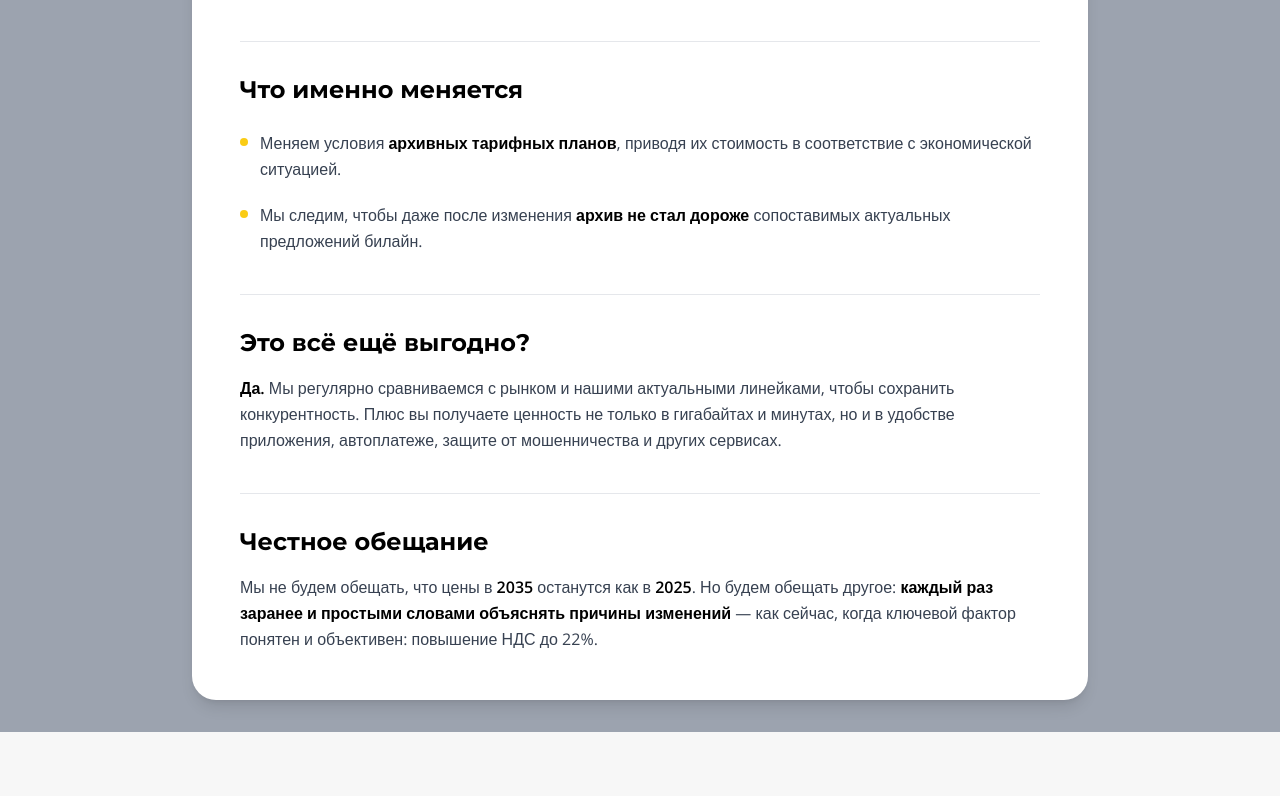
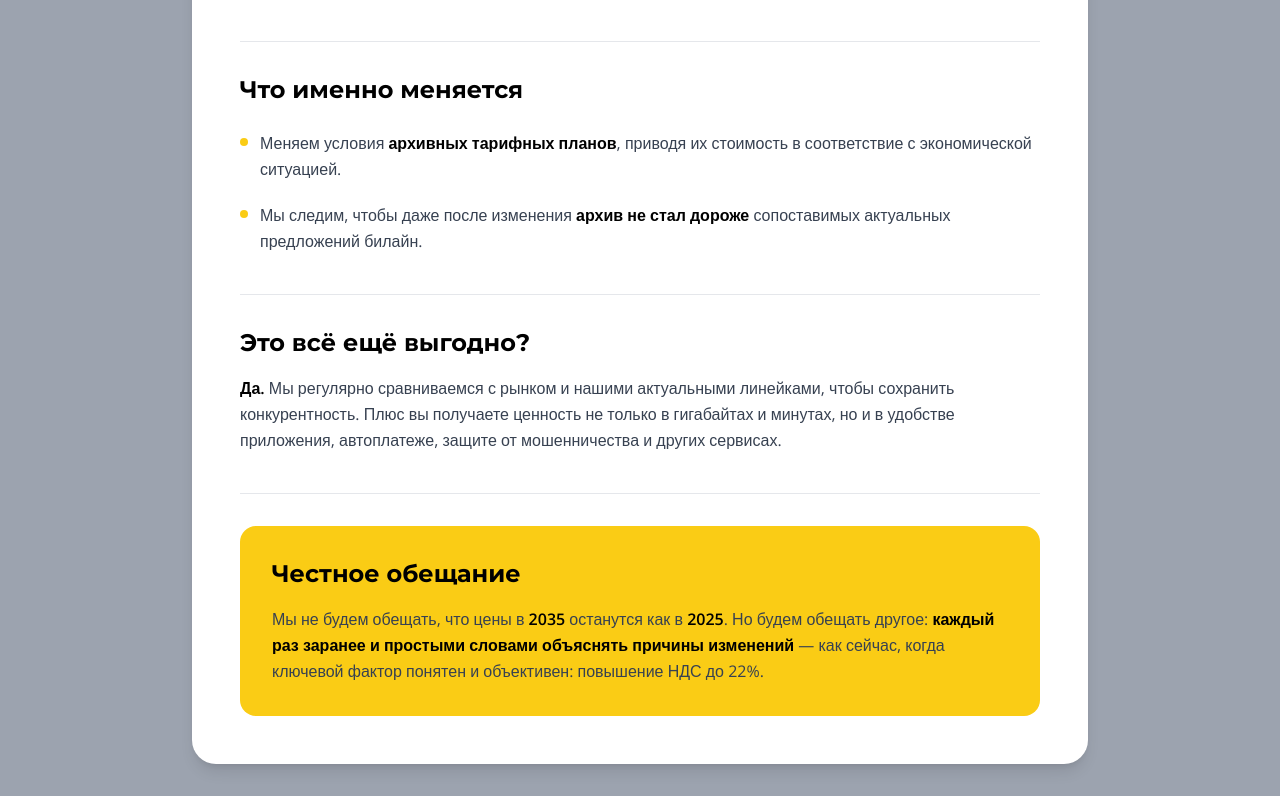
Before and after one commit to pr-poehali-dev/price-update-clone, a React (Vite) app: page / in a window 1280 px wide. Shown: the part 1040-1836 px from the top of the page. Before the commit the page ends 1772 px from the top, so only its background shows below. Built offline with nearby package versions, Linux system fonts and the light colour scheme.

Commit message:
feat: Добавить желтый фон обещанию

```diff
--- a/src/pages/Index.tsx
+++ b/src/pages/Index.tsx
@@ -113,7 +113,7 @@ const Index = () => {
 
           <div className="h-px bg-gray-200 my-8"></div>
 
-          <div>
+          <div className="bg-yellow-400 rounded-2xl p-6 md:p-8">
             <h2 className="text-xl md:text-2xl font-heading font-bold mb-4 text-black">
               Честное обещание
             </h2>
```
